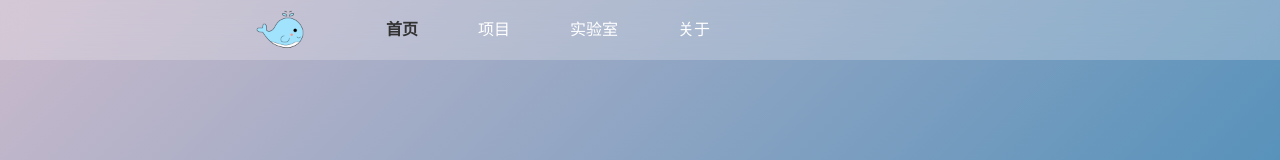
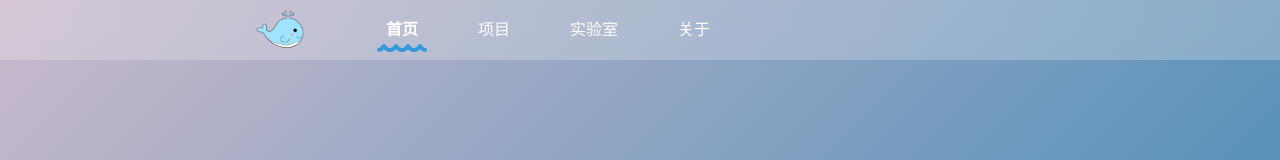
Before and after one commit to snail-lu/portfolio-vue, a Vue app: page /home in a window 1280 px wide. Shown: the top 160 px of the page. Built offline with nearby package versions, Linux system fonts and the light colour scheme; what v-clipboard, vue-simple-uploader would draw is missing.

Commit message:
导航栏增加选中效果

```diff
--- a/src/components/layout/Topbar.vue
+++ b/src/components/layout/Topbar.vue
@@ -55,8 +55,21 @@ export default {
             color: $menuText;
 
             &-active {
-                color: $menuActiveText;
+                // color: $menuActiveText;
                 font-weight: bold;
+                position: relative;
+
+                &::after {
+                    position: absolute;
+                    content: '';
+                    display: block;
+                    height: 8px;
+                    width: 50px;
+                    bottom: -13px;
+                    left: calc(50% - 25px);
+                    background-image: url('../../assets/icons/wave.png');
+                    background-size: contain;
+                }
             }
         }
     }
```
Also changed, not shown: src/assets/icons/wave.png (added).
